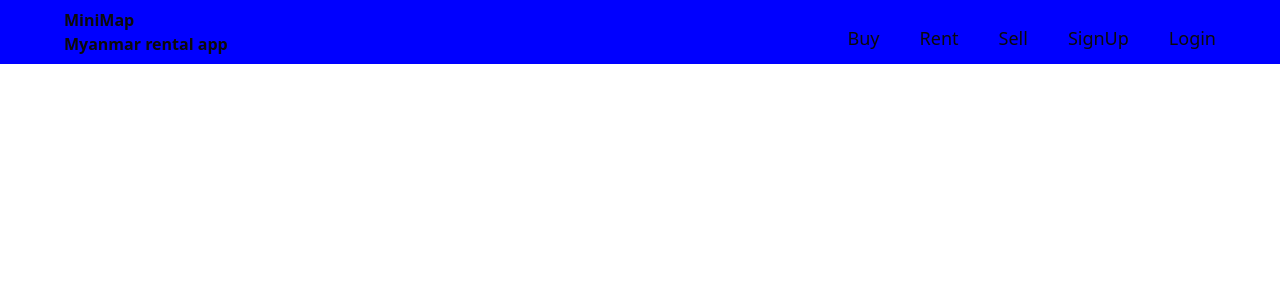
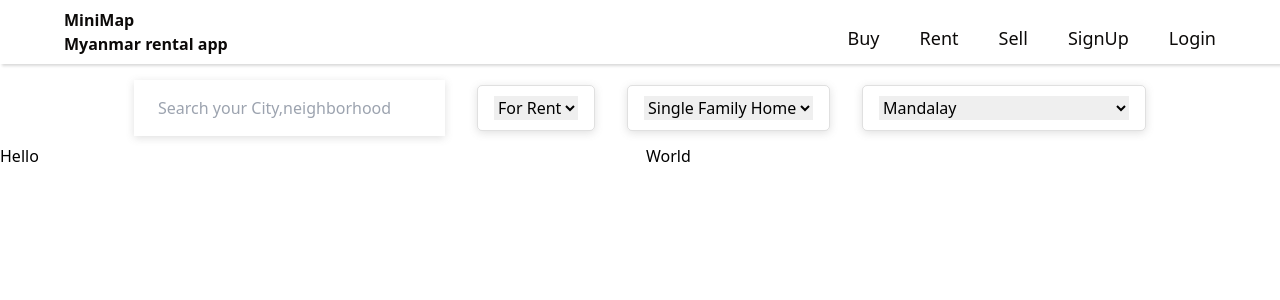
Before and after one commit to soesandarwin2201/rental-app-frontend, a React (Create React App) app: page / in a window 1280 px wide. Shown: the top 300 px of the page. Built offline with nearby package versions, Linux system fonts and the light colour scheme.

Commit message:
Setup the navbar and header

```diff
--- a/src/App.js
+++ b/src/App.js
@@ -1,12 +1,18 @@
 import React from 'react';
 import { BrowserRouter } from "react-router-dom";
 import Navbar from './components/Navbar/Navbar';
+import Header from './components/Header/Header';
+import RentPage from './Pages/Rent/Rent';
 import './index.css';
 
 const App = () => {
   return (
     <BrowserRouter>
+    <div className='nav-section'>
     <Navbar />
+    <Header />
+    </div>
+    <RentPage />
     </BrowserRouter>
    );
 }
--- /dev/null
+++ b/src/Pages/Rent/Rent.jsx
@@ -0,0 +1,15 @@
+import React from 'react';
+
+const RentPage = () => {
+     return (
+          <>
+          <section className='mx-auto w-full grid gap-3 grid-cols-1 md:grid-cols-2 mt-2'>
+          <div className="md:w-1/2">Hello</div>
+          <div className="md:w-1/2">World</div>
+          </section>
+
+          </>
+      );
+}
+
+export default RentPage;
--- /dev/null
+++ b/src/components/Header/Header.jsx
@@ -0,0 +1,51 @@
+import React from 'react';
+import { Autocomplete } from '@react-google-maps/api';
+import { FcSearch } from 'react-icons/fc'
+import './header.css'
+
+const Header = () => {
+     return (
+          <ul className='header'>
+               <li className='header-items'>
+                    {/* <Autocomplete> */}
+                         <div className="search">
+                              <input type="search" placeholder='Search your City,neighborhood' className='search-bar' />
+                         </div>
+                    {/* </Autocomplete> */}
+               </li>
+               <li className='header-items select'>
+                    <select name="type" id="type">
+                         <option value="For rent" selected>For Rent</option>
+                         <option value="For Buy">For Buy</option>
+                         <option value="Sold">Sold</option>
+                    </select>
+               </li>
+               <li className='header-items select'>
+                    <select name="home-type" id="home-type">
+                         <option value="Single Family Home selected">Single Family Home</option>
+                         <option value="Apartment">Multi Family Home</option>
+                         <option value="Apartment">Apartment</option>
+                         <option value="Villa">Villa</option>
+                         <option value="Villa">House</option>
+                         <option value="Villa">Condo</option>
+                         <option value="Villa">Dorm</option>
+                    </select>
+               </li>
+               <li className='header-items select'>
+                    <select name="location" id="location">
+                         <option value="Mandalay" selected>Mandalay</option>
+                         <option value="Mahar Aung Myay Township">Mahar Aung Myay Township</option>
+                         <option value="Aung Myay Thar Zan Township">Aung Myay Thar Zan Township</option>
+                         <option value="Chan Mya Thar Sie Township">Chan Mya Thar Sie Township</option>
+                         <option value="Chan Aye Thar Zan Township">Chan Aye Thar Zan Township</option>
+                         <option value="Amarapura Township">Amarapura Township</option>
+                         <option value="Pyi Gyi Tan Chon Township">Pyi Gyi Tan Chon Township</option>
+                         <option value="Pathein Gyi Township">Pathein Gyi Township</option>
+                    </select>
+               </li>
+          </ul>
+
+      );
+}
+
+export default Header;
--- /dev/null
+++ b/src/components/Header/header.css
@@ -0,0 +1,46 @@
+.header {
+     display: flex;
+     align-items: center;
+     margin-top: 5rem;
+}
+
+.header-items {
+     list-style: none;
+     margin-inline: 1rem;
+}
+
+.search {
+     position: relative;
+     border-radius: 5px;
+     background-color: #fff;
+     margin-right: 1rem;
+     margin-left: 0;
+     width: 100%;
+}
+
+.search:hover{
+     background-color: #000;
+}
+
+@media screen and (max-width: 600px) {
+     .search {
+          margin-left: 1rem;
+          width: auto;
+     }
+
+}
+
+.search-bar {
+     padding: 1rem 2.5rem 1rem 0;
+     padding-left: calc(1em + 8px);
+     width: 100%;
+     outline: 0;
+     box-shadow: rgba(99, 99, 99, 0.2) 0px 2px 8px 0px;
+}
+
+.select {
+     padding: .6rem 1rem;
+     border: 1px solid rgba(99, 99, 99, 0.2);
+     border-radius: 5px;
+     box-shadow: rgba(99, 99, 99, 0.2) 0px 2px 8px 0px;
+}
--- a/src/components/Navbar/navbar.css
+++ b/src/components/Navbar/navbar.css
@@ -1,4 +1,3 @@
 .navbar {
-     background-color: blue;
-     color: #fff;
+     box-shadow: rgba(0, 0, 0, 0.15) 1.95px 1.95px 2.6px;
 }
--- a/src/index.css
+++ b/src/index.css
@@ -1,3 +1,19 @@
 @tailwind base;
 @tailwind components;
 @tailwind utilities;
+
+* {
+     margin: 0;
+     padding: 0;
+     box-sizing: border-box;
+}
+
+html {
+     scroll-behavior: smooth;
+}
+
+.nav-section {
+     display: flex;
+     flex-direction: column;
+     align-items: center;
+}
```
